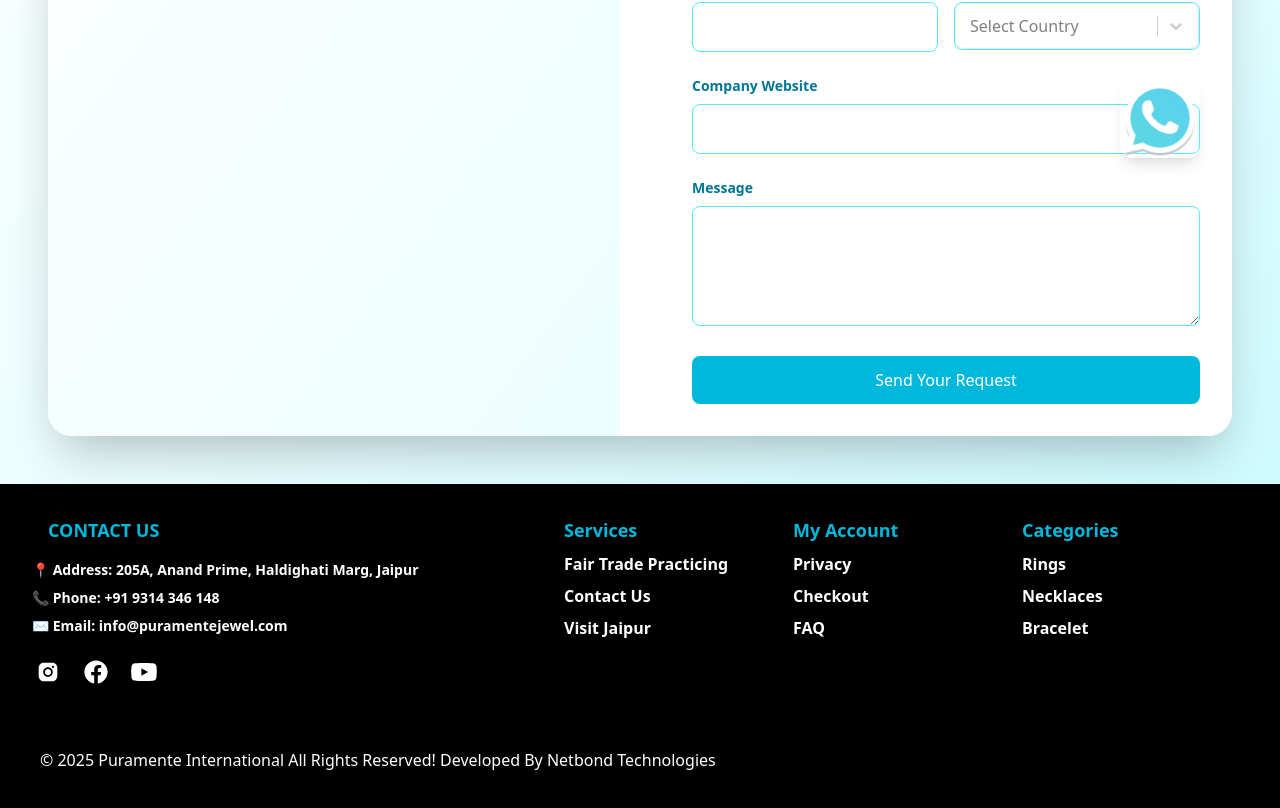
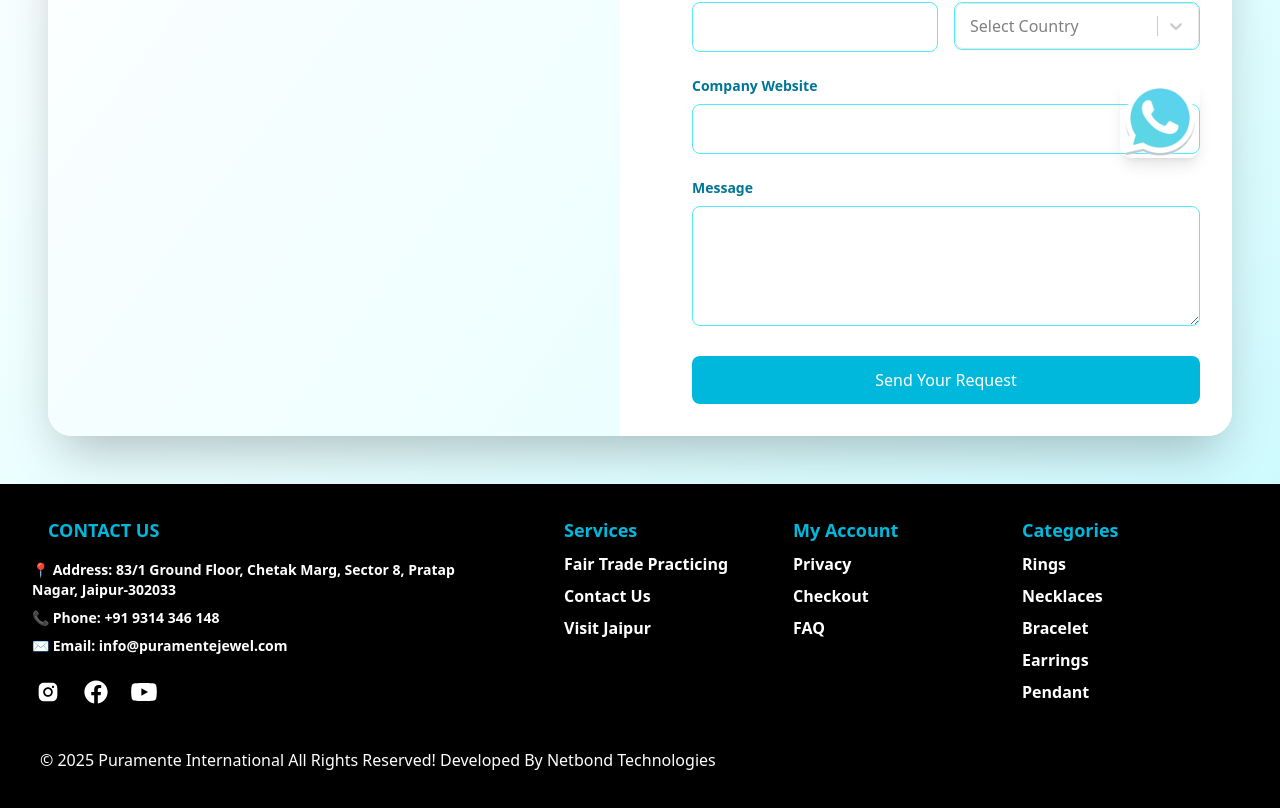
Before and after one commit to NetbondTechnologies/PuramanteFront, a React (Vite) app: page /cart in a window 1280 px wide. Shown: the part 562-1370 px from the top of the page. Built offline with nearby package versions, Linux system fonts and the light colour scheme.

Commit message:
Update footer.jsx

```diff
--- a/src/component/footer/footer.jsx
+++ b/src/component/footer/footer.jsx
@@ -17,7 +17,7 @@ export default function Footer() {
 
             <div className="mt-4 flex flex-col text-sm gap-2 text-white">
               <p className="hover:text-cyan-500">
-                📍 Address: 205A, Anand Prime, Haldighati Marg, Jaipur
+                📍 Address: 83/1 Ground Floor, Chetak Marg, Sector 8, Pratap Nagar, Jaipur-302033
               </p>
               <p className="hover:text-cyan-500">📞 Phone: +91 9314 346 148</p>
               <p className="hover:text-cyan-500">
@@ -98,6 +98,12 @@ export default function Footer() {
             <Link to={`/category/Bracelet`} className="hover:text-cyan-500">
               <button className="hover:text-cyan-500">{t("Bracelet")}</button>
             </Link>
+              <Link to={`/category/Earrings`} className="hover:text-cyan-500">
+              <button className="hover:text-cyan-500">{t("Earrings")}</button>
+            </Link>
+              <Link to={`/category/Pendant`} className="hover:text-cyan-500">
+              <button className="hover:text-cyan-500">{t("Pendant")}</button>
+            </Link>
           </div>
         </div>
 
```
